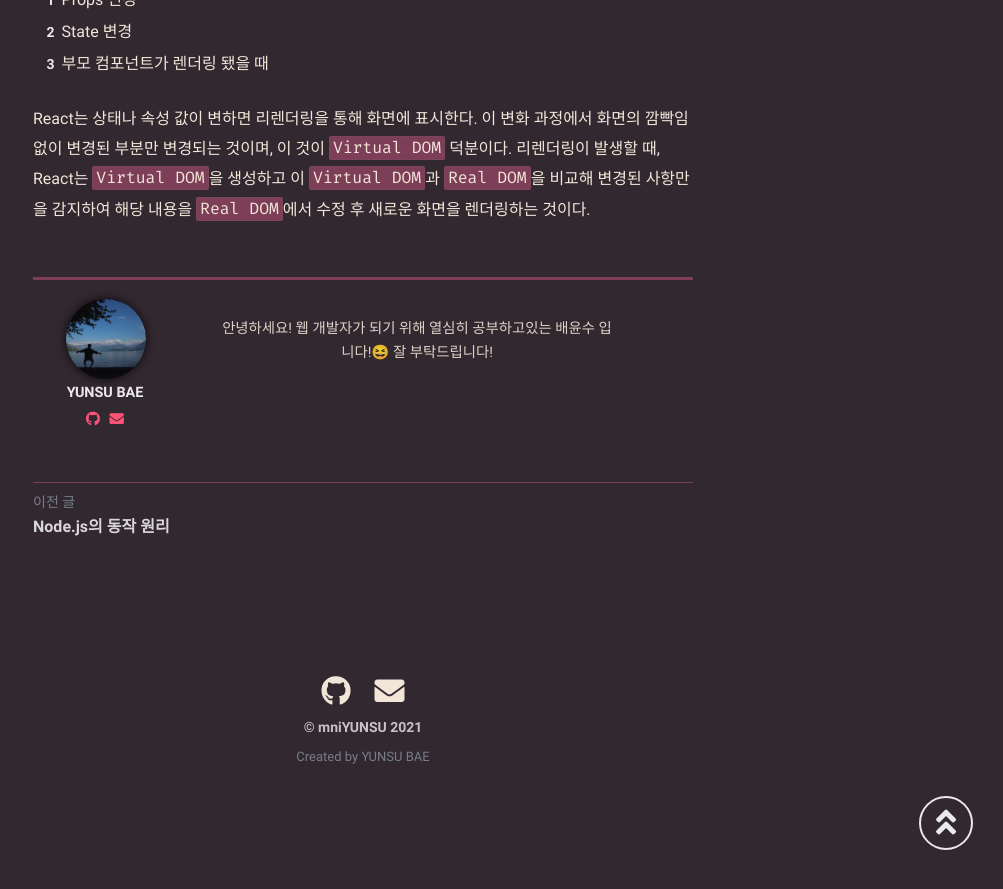
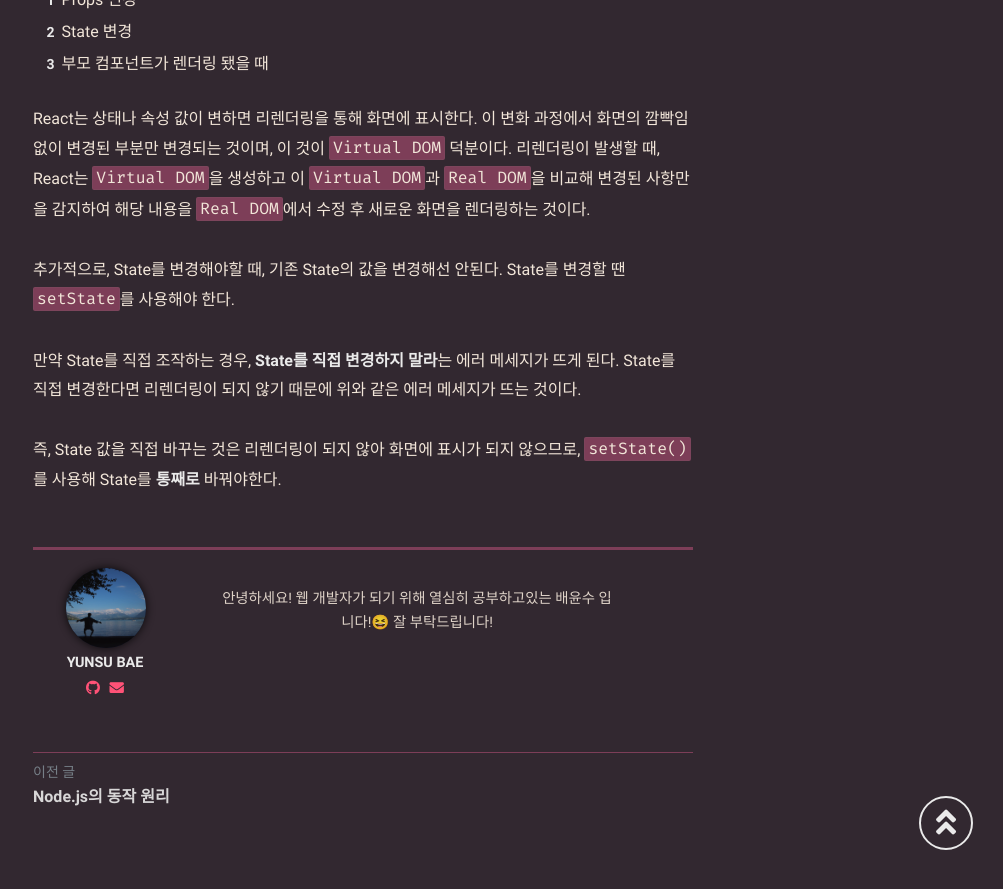
Before and after one commit to mniYUNSU/mniYUNSU.github.io, a Jekyll site: the page built from _posts/react-funda/2021-11-11-react-funda.md, in a window 1280 px wide and 900 px high, scrolled down 2130 px. Shown: the top 889 px of the window, without its empty margins (277-1280 px from the left). Built offline with Jekyll 4.4.1, drawn with Linux system fonts in a browser that asks for light colours; comment, search, counter and statistics services are not loaded.

Commit message:
포스팅 : react 작동 방식

```diff
--- a/_posts/react-funda/2021-11-11-react-funda.md
+++ b/_posts/react-funda/2021-11-11-react-funda.md
@@ -52,3 +52,9 @@
 3. 부모 컴포넌트가 렌더링 됐을 때
 
 React는 상태나 속성 값이 변하면 리렌더링을 통해 화면에 표시한다. 이 변화 과정에서 화면의 깜빡임 없이 변경된 부분만 변경되는 것이며, 이 것이 `Virtual DOM` 덕분이다. 리렌더링이 발생할 때, React는 `Virtual DOM`을 생성하고 이 `Virtual DOM`과 `Real DOM`을 비교해 변경된 사항만을 감지하여 해당 내용을 `Real DOM`에서 수정 후 새로운 화면을 렌더링하는 것이다.
+
+추가적으로, State를 변경해야할 때, 기존 State의 값을 변경해선 안된다. State를 변경할 땐 `setState`를 사용해야 한다.
+
+만약 State를 직접 조작하는 경우, **State를 직접 변경하지 말라**는 에러 메세지가 뜨게 된다. State를 직접 변경한다면 리렌더링이 되지 않기 때문에 위와 같은 에러 메세지가 뜨는 것이다.
+
+즉, State 값을 직접 바꾸는 것은 리렌더링이 되지 않아 화면에 표시가 되지 않으므로, `setState()`를 사용해 State를 **통째로** 바꿔야한다.
```
